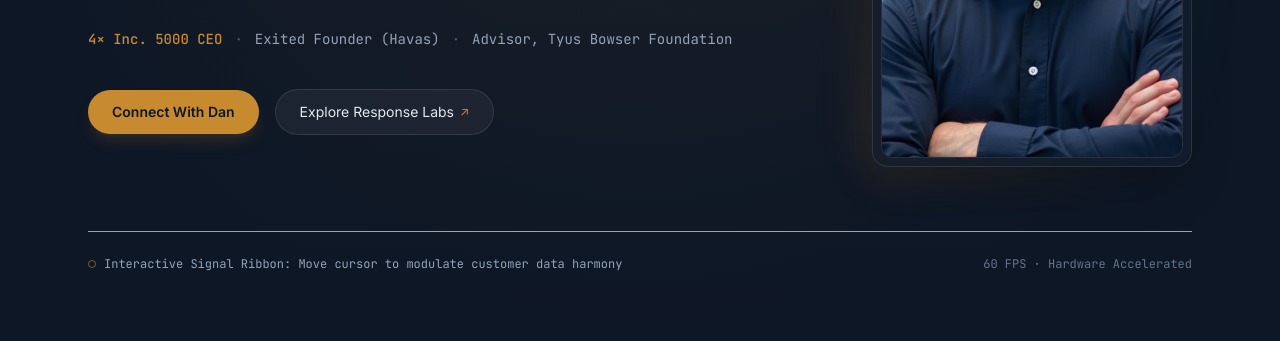
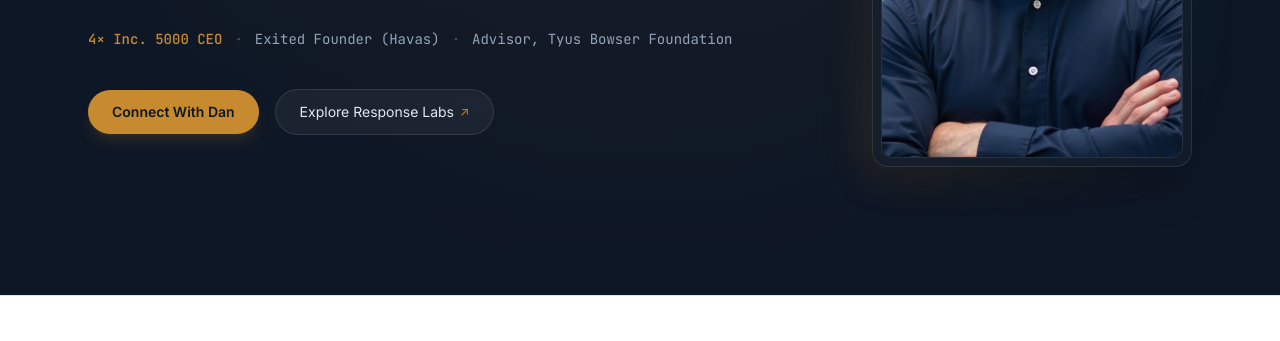
Before and after one commit to SESHANKCH7171/dan-dawes-website, a plain HTML site: page index.html in a window 1280 px wide. Shown: the part 431-772 px from the top of the page. Drawn offline with nearby package versions, Linux system fonts and the light colour scheme.

Commit message:
refactor: remove technical canvas label for clean executive aesthetic

```diff
--- a/index.html
+++ b/index.html
@@ -175,15 +175,6 @@
           </div>
         </div>
 
-      </div>
-
-      <!-- Wave Canvas Interaction Hint -->
-      <div class="mt-16 pt-6 border-t border-hairlineDark/60 flex items-center justify-between text-xs font-mono text-slate-400">
-        <span class="flex items-center gap-2">
-          <span class="inline-block w-2 h-2 rounded-full border border-amberGold/60"></span>
-          Interactive Signal Ribbon: Move cursor to modulate customer data harmony
-        </span>
-        <span class="hidden sm:inline-block text-slate-500">60 FPS · Hardware Accelerated</span>
       </div>
     </div>
   </section>
```
